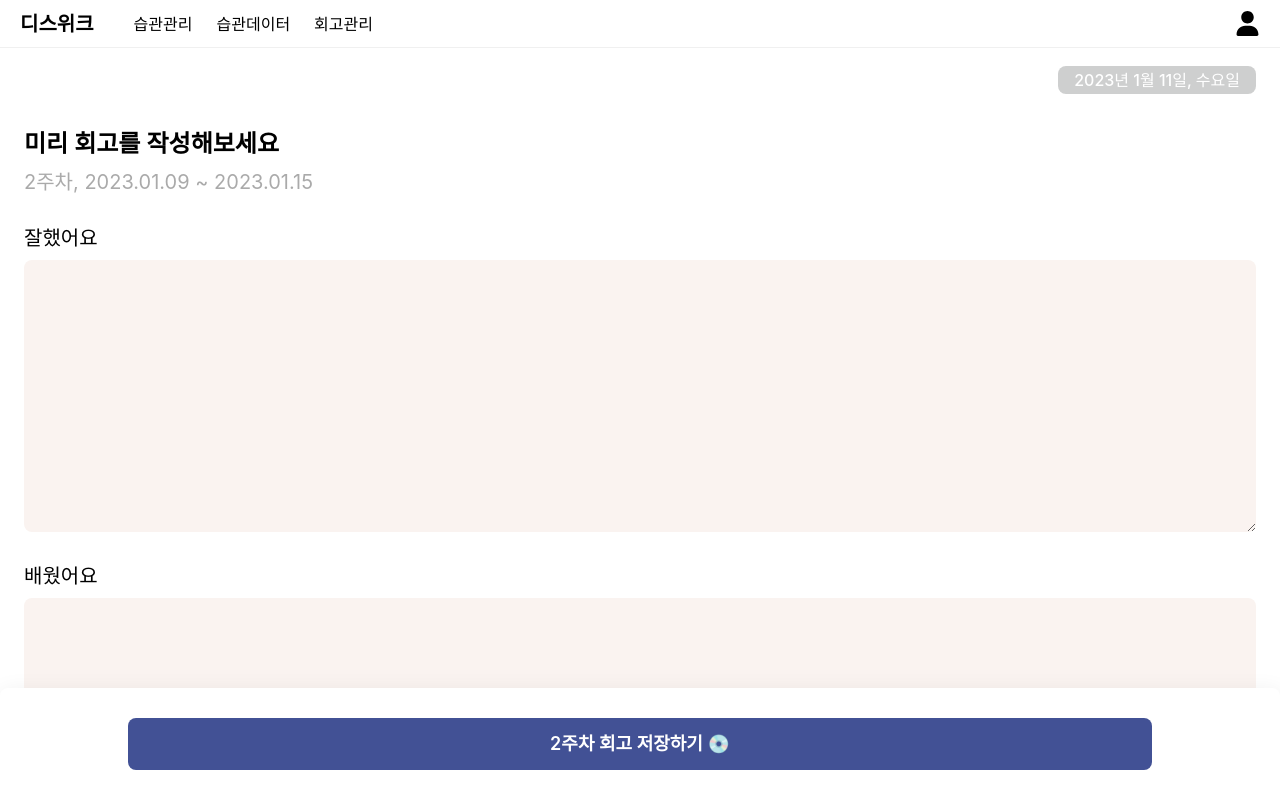
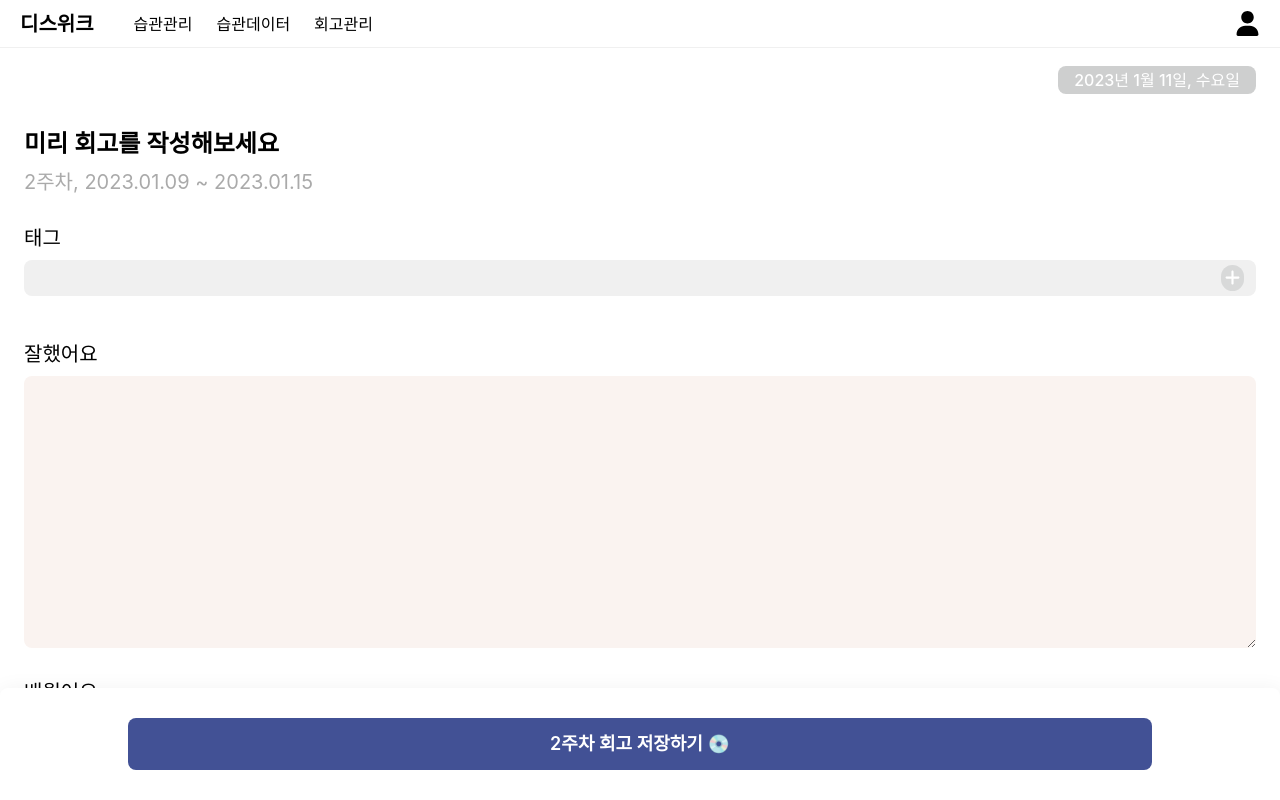
Before and after one commit to f-lab-edu/this-week, a Next.js app: page /manage/review in a window 1280 px wide. Shown: the top 800 px of the page. Built offline with nearby package versions, Linux system fonts and the light colour scheme.

Commit message:
feat: Add tag section in review page

```diff
--- a/lib/apis.ts
+++ b/lib/apis.ts
@@ -1,6 +1,7 @@
 import axiosInstance from 'lib/axiosInstance';
 
 import { HabitType } from 'queries/useHabitQuery';
+import { Tag } from 'queries/useReviewQuery';
 type RepeatDow = 'mon' | 'tue' | 'wed' | 'thu' | 'fri' | 'sat' | 'sun';
 
 interface GetHabitsResponse {
@@ -43,7 +44,7 @@ type Review = {
   lacked: string;
   longedfor: string;
   tag: {
-    data: string[] | null;
+    data: Tag[] | null;
   };
   rating: number;
 };
@@ -56,7 +57,7 @@ type NewReview = {
     learned: string;
     lacked: string;
     longedfor: string;
-    tag: string[] | null;
+    tag: { data: Tag[] | null };
     rating: number;
   };
 };
--- a/pages/manage/review.tsx
+++ b/pages/manage/review.tsx
@@ -1,10 +1,12 @@
 import { useState } from 'react';
+import { useRouter } from 'next/router';
 
 import Title from 'components/title/title';
 import CurrentData from 'components/title/dateTitle';
 import { REVIEW_TITLE } from 'constants/title/habitTitle';
 import MainContainer from 'components/container/mainContainer';
 import WeekNumber from 'components/title/weekNumber';
+import Plus from 'components/svgs/plus.svg';
 
 import BottomFix from 'components/container/bottomFix';
 import SaveReviewButton from 'components/button/saveReviewButton';
@@ -12,7 +14,12 @@ import SaveReviewButton from 'components/button/saveReviewButton';
 import useWindowSize from 'customs/useWindowSize';
 
 import { getWeek, getMonth, isReviewDay, getYear } from 'lib/date';
-import { useCreateReviewMutation } from 'queries/useReviewQuery';
+import {
+  useCreateReviewMutation,
+  Tag,
+  TextColor,
+  BackgroundColor,
+} from 'queries/useReviewQuery';
 type FourLName = 'liked' | 'learned' | 'lacked' | 'longedFor';
 type HandleFourLTextProps = {
   name: FourLName;
@@ -20,6 +27,7 @@ type HandleFourLTextProps = {
 };
 
 const Review = () => {
+  const router = useRouter();
   const createReviewMutation = useCreateReviewMutation();
   const { type } = useWindowSize();
   const [fourLText, setFourLText] = useState({
@@ -28,6 +36,8 @@ const Review = () => {
     lacked: '',
     longedFor: '',
   });
+  const [newTag, setNewTag] = useState('');
+  const [tags, setTags] = useState<Tag[]>([]);
 
   const saveReview = () => {
     createReviewMutation.mutate({
@@ -39,14 +49,18 @@ const Review = () => {
         learned: fourLText.learned,
         lacked: fourLText.lacked,
         longedfor: fourLText.longedFor,
-        tag: null,
-        rating: 5,
+        tag: { data: tags },
+        rating: 0,
       },
     });
-    setFourLText({ liked: '', learned: '', lacked: '', longedFor: '' });
+    router.push('/');
   };
   const handleFourLText = ({ name, value }: HandleFourLTextProps) => {
     setFourLText({ ...fourLText, [name]: value });
+  };
+
+  const getRandomInt = (max: number): number => {
+    return Math.floor(Math.random() * max);
   };
 
   return (
@@ -62,6 +76,51 @@ const Review = () => {
         <WeekNumber />
       </div>
       <section className="py-5">
+        <h2 className="py-2 text-xl">태그</h2>
+        <div className="relative mb-4">
+          <input
+            type="text"
+            value={newTag}
+            onChange={(event) => setNewTag(() => event.target.value)}
+            className="flex w-full items-center justify-between rounded-lg bg-main-border p-2 px-4 outline-main-blue"
+          ></input>
+          <button
+            onClick={() => {
+              setTags(() => [
+                ...tags,
+                {
+                  id: tags.length + 1,
+                  name: newTag,
+                  color: TAG_BACKGROUND_COLORS[getRandomInt(3)] as {
+                    text: TextColor;
+                    bg: BackgroundColor;
+                  },
+                },
+              ]);
+              setNewTag('');
+            }}
+            className="absolute top-0 bottom-0 right-3"
+          >
+            <div className="rounded-full bg-soft-black bg-opacity-10 p-1">
+              <Plus width="15px" fill="#FFFFFF" />
+            </div>
+          </button>
+        </div>
+        <ul className="flex flex-wrap gap-1">
+          {tags.map((tag) => {
+            const { bg, text } = tag.color;
+            return (
+              <li
+                key={tag.id}
+                className={`inline rounded-2xl ${bg} px-4 py-2 ${text}`}
+              >
+                {tag.name}
+              </li>
+            );
+          })}
+        </ul>
+      </section>
+      <section className="pb-5">
         <h2 className="py-2 text-xl">잘했어요</h2>
         <textarea
           name="liked"
@@ -133,12 +192,6 @@ const Review = () => {
           className="w-full rounded-lg bg-main-beige p-4 outline-none"
         ></textarea>
       </section>
-      <section>
-        <h2 className="py-2 text-xl">총점</h2>
-      </section>
-      <section>
-        <h2 className="py-2 text-xl">태그</h2>
-      </section>
       <BottomFix button={<SaveReviewButton onClick={saveReview} />} />
     </main>
   );
@@ -158,3 +211,9 @@ const Statistic = () => {
 };
 
 export default Statistic;
+
+const TAG_BACKGROUND_COLORS = [
+  { text: 'text-main-red', bg: 'bg-main-red-10' },
+  { text: 'text-main-blue', bg: 'bg-main-blue-10' },
+  { text: 'text-main-pink', bg: 'bg-main-pink-10' },
+];
--- a/queries/useReviewQuery.ts
+++ b/queries/useReviewQuery.ts
@@ -17,6 +17,17 @@ export const reviewKeys = {
   lastWeekReview: ['lastWeekReviews'],
 };
 
+export type BackgroundColor = 'main-pink-10' | 'main-red-10' | 'main-blue-10';
+export type TextColor = 'main-pink' | 'main-red' | 'main-blue';
+export type Tag = {
+  id: number;
+  name: string;
+  color: {
+    text: TextColor;
+    bg: BackgroundColor;
+  };
+};
+
 // Todo: OAS
 export type ReviewType = {
   id: number;
@@ -28,13 +39,11 @@ export type ReviewType = {
     learned: string;
     lacked: string;
     longedfor: string;
-    tag: {
-      data: string[] | null;
-    };
-    rating: number;
-    publishedAt: string;
-    updatedAt: string;
+    tag: { data: Tag[] | null };
   };
+  rating: number;
+  publishedAt: string;
+  updatedAt: string;
 };
 
 export type DeleteHabitType = {
@@ -50,9 +59,7 @@ export type UpdateConfigType = {
   learned: string;
   lacked: string;
   longedfor: string;
-  tag: {
-    data: string[] | null;
-  };
+  tag: { data: Tag[] | null };
   rating: number;
   publishedAt: string;
   updatedAt: string;
--- a/tailwind.config.js
+++ b/tailwind.config.js
@@ -25,9 +25,11 @@ module.exports = {
         'main-red': '#D34157',
         'main-red-10': '#D341571A',
         'main-pink': '#F883B8',
+        'main-pink-10': '#F883B81A',
         'main-beige': '#FAF3F0',
         'main-beige-60': '#FAF3F099',
         'main-blue': '#425195',
+        'main-blue-10': '#4251951A',
         'main-border': '#F0F0F0',
         'main-black-40': '#00000066',
         'sub-text': '#AAAAAA',
```
